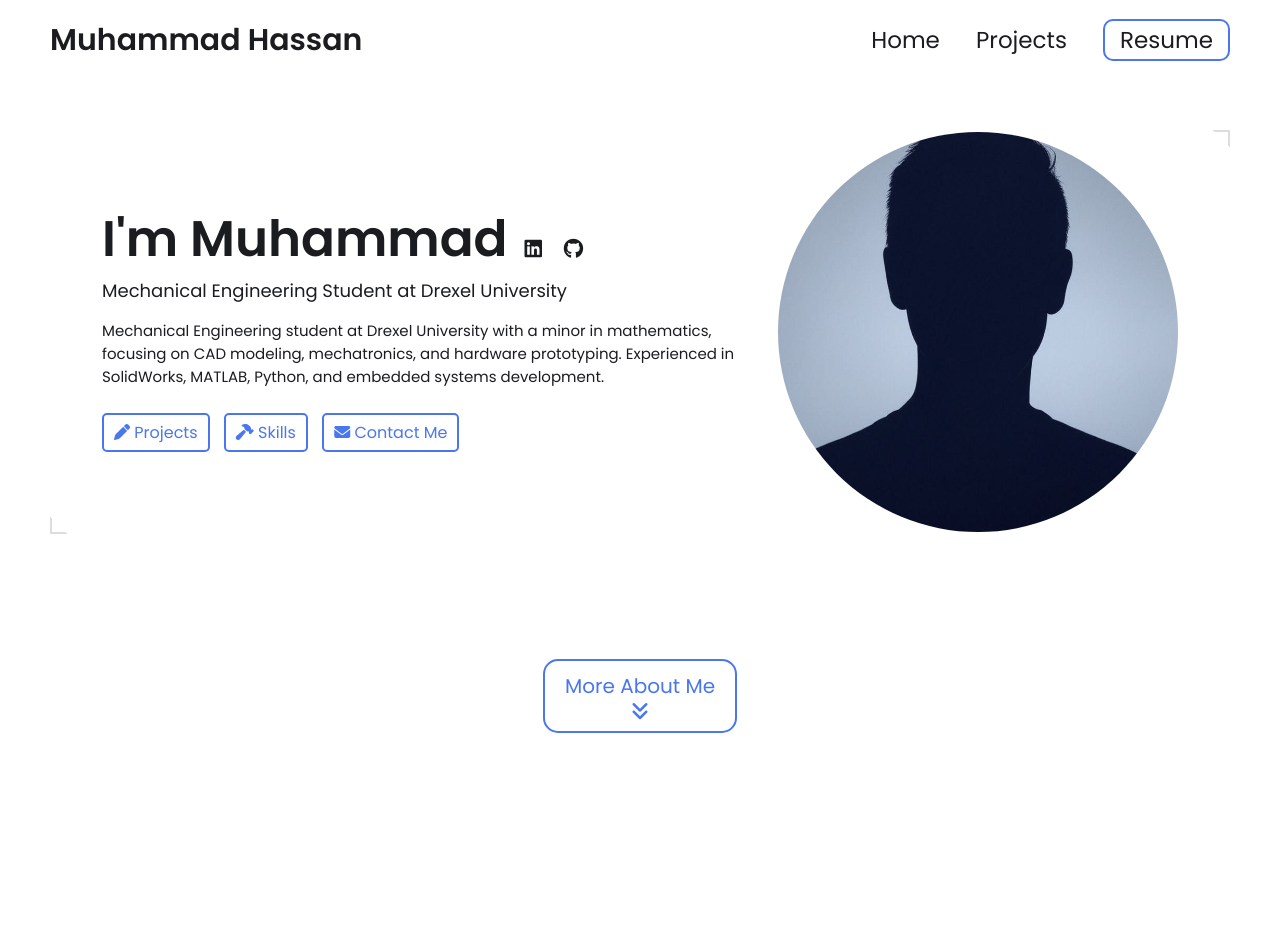
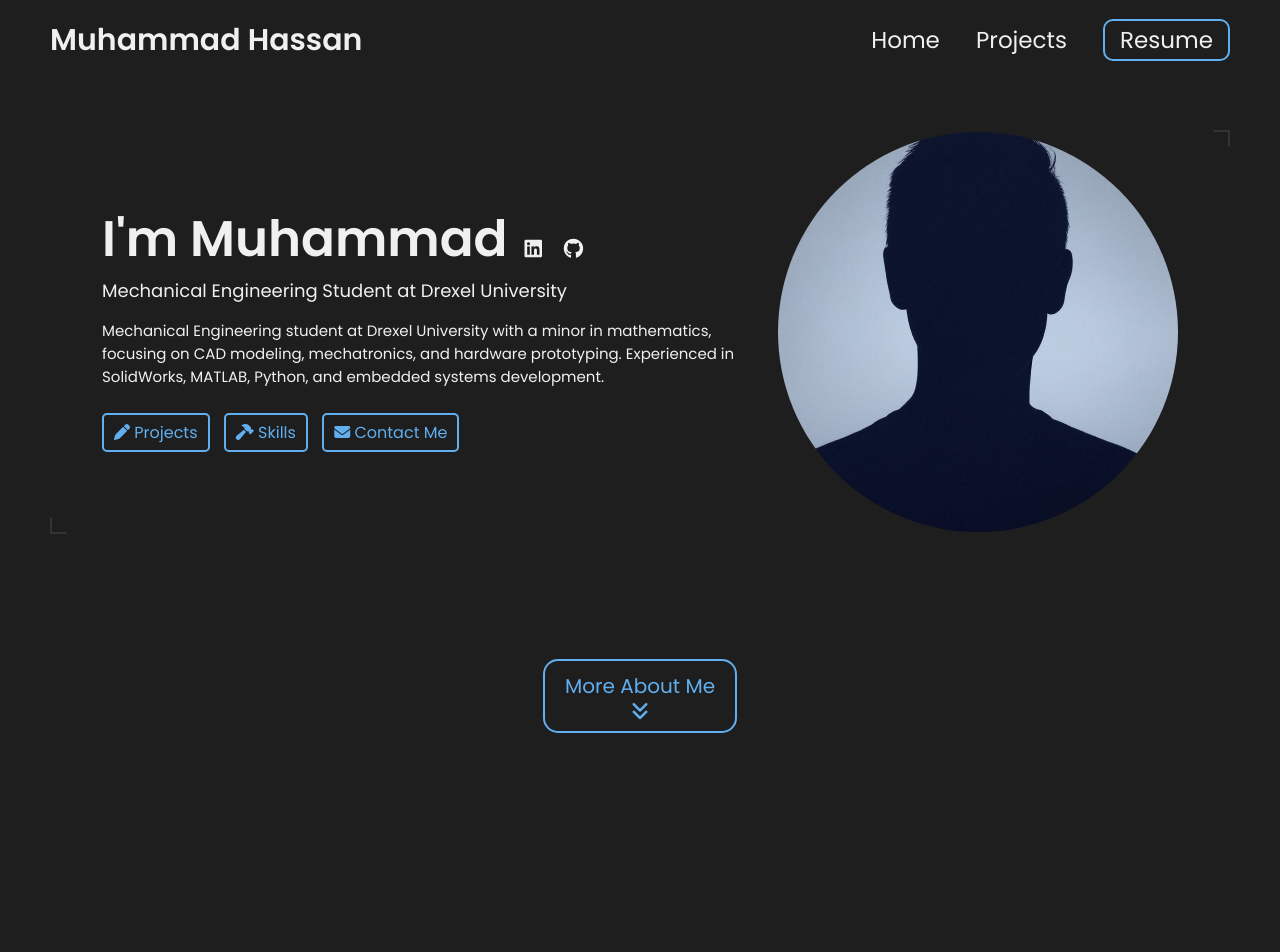
Before and after one commit to MuHasOfficial/MuHasOfficial.github.io, a Jekyll site: the page built from index.html, in a window 1280 px wide. Shown: the top 952 px of the page. Built offline with Jekyll 4.4.1, drawn with Linux system fonts in a browser that asks for light colours.

Commit message:
Update color scheme in _config.yml

```diff
--- a/_config.yml
+++ b/_config.yml
@@ -83,12 +83,12 @@ formspree-key:    https://formspree.io/f/{8-digit key}
 
 # Active theme (Updatethis to switch themes). Make sure to keep the indentation the samne.
 colors: # this is the basic theme
-  text: "#1a1c20"
-  border: "#ddd"
-  link: "#4a76ee"
-  highlight: "#0c0cf2"
-  background: "#ffffff"
-  light_background: "#f3f5fb"
+  text: "#f0f0f0"
+  border: "#333333"
+  link: "#61afef"
+  highlight: "#98c379"
+  background: "#1e1e1e"
+  light_background: "#252526"
 
 # A few examples.
 basic theme:
```
